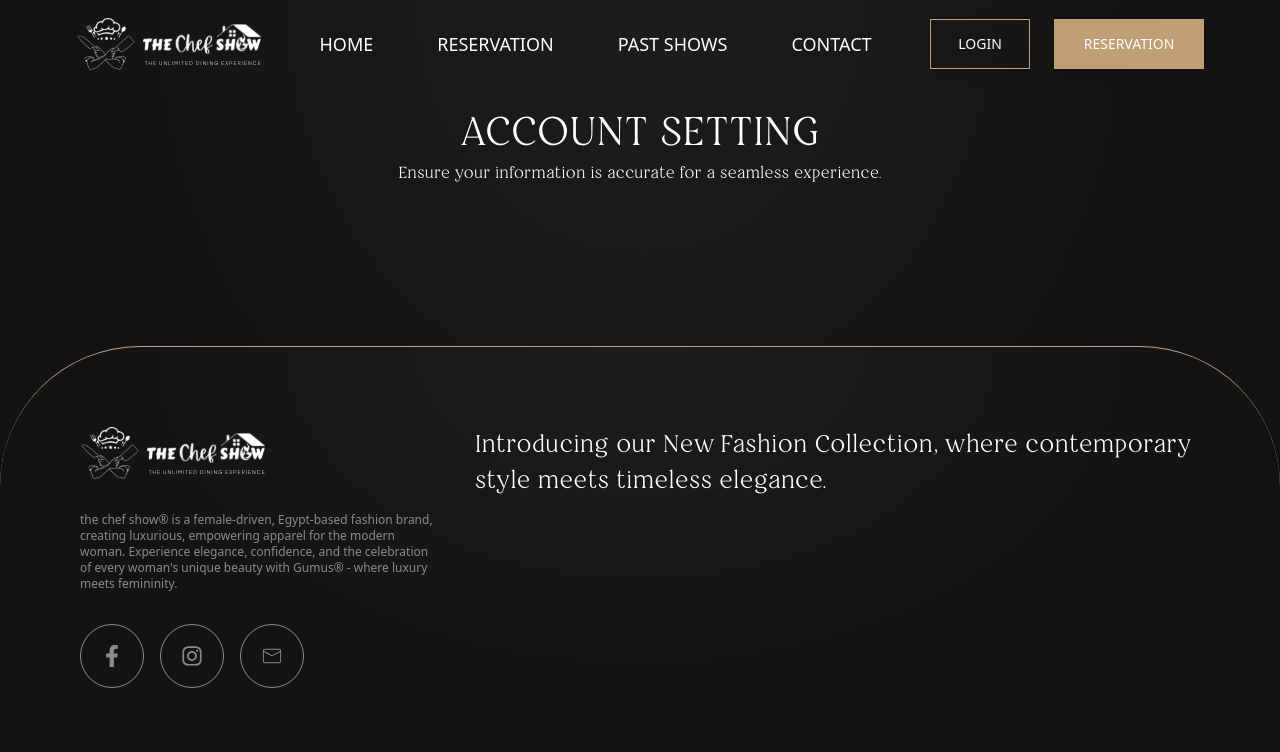
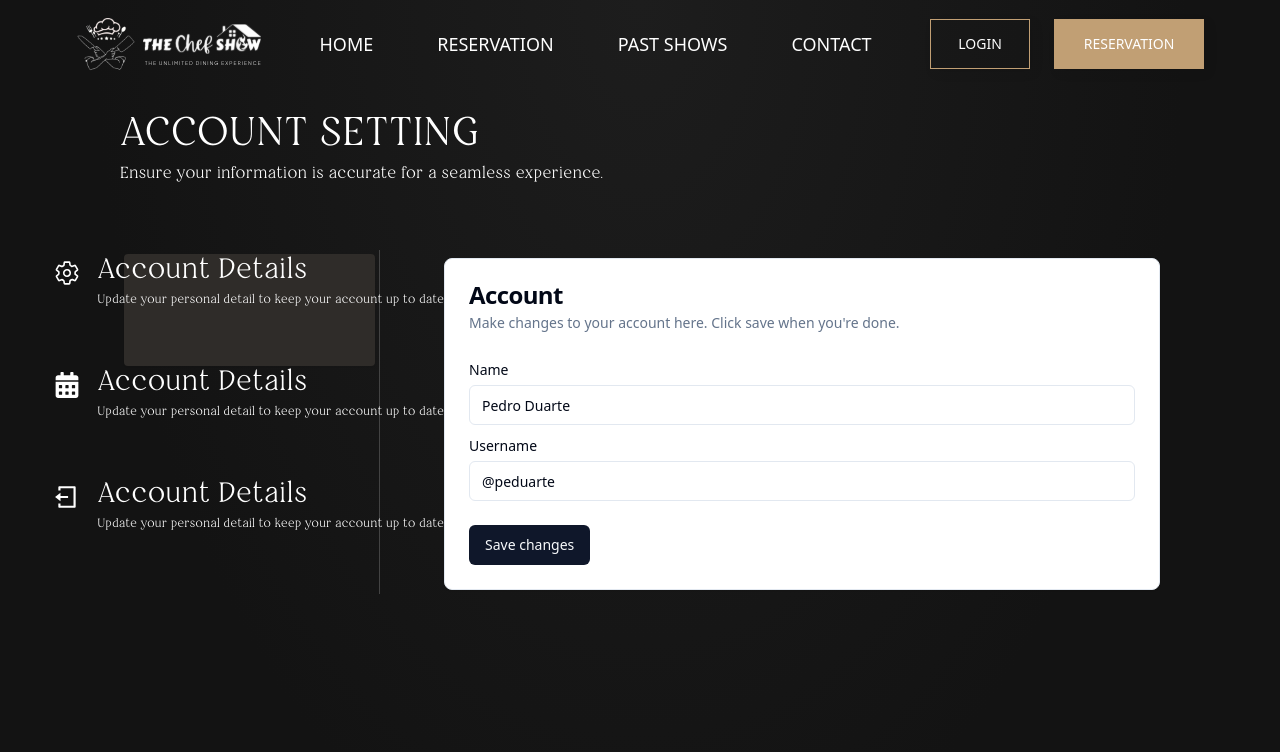
Before and after one commit to Safeya-Yasien/the-chef-show, a React (Vite) app: page /account-setting in a window 1280 px wide. Shown: the top 752 px of the page. Built offline with nearby package versions, Linux system fonts and the light colour scheme.

Commit message:
create account setting using tabs shadcn

```diff
--- a/package.json
+++ b/package.json
@@ -13,6 +13,7 @@
     "@radix-ui/react-dialog": "^1.1.4",
     "@radix-ui/react-label": "^2.1.1",
     "@radix-ui/react-slot": "^1.1.1",
+    "@radix-ui/react-tabs": "^1.1.2",
     "@tabler/icons-react": "^3.29.0",
     "class-variance-authority": "^0.7.1",
     "clsx": "^2.1.1",
--- /dev/null
+++ b/src/components/ui/input.tsx
@@ -0,0 +1,22 @@
+import * as React from "react"
+
+import { cn } from "@/lib/utils"
+
+const Input = React.forwardRef<HTMLInputElement, React.ComponentProps<"input">>(
+  ({ className, type, ...props }, ref) => {
+    return (
+      <input
+        type={type}
+        className={cn(
+          "flex h-10 w-full rounded-md border border-input bg-background px-3 py-2 text-base ring-offset-background file:border-0 file:bg-transparent file:text-sm file:font-medium file:text-foreground placeholder:text-muted-foreground focus-visible:outline-none focus-visible:ring-2 focus-visible:ring-ring focus-visible:ring-offset-2 disabled:cursor-not-allowed disabled:opacity-50 md:text-sm",
+          className
+        )}
+        ref={ref}
+        {...props}
+      />
+    )
+  }
+)
+Input.displayName = "Input"
+
+export { Input }
--- /dev/null
+++ b/src/components/ui/tabs.tsx
@@ -0,0 +1,53 @@
+import * as React from "react"
+import * as TabsPrimitive from "@radix-ui/react-tabs"
+
+import { cn } from "@/lib/utils"
+
+const Tabs = TabsPrimitive.Root
+
+const TabsList = React.forwardRef<
+  React.ElementRef<typeof TabsPrimitive.List>,
+  React.ComponentPropsWithoutRef<typeof TabsPrimitive.List>
+>(({ className, ...props }, ref) => (
+  <TabsPrimitive.List
+    ref={ref}
+    className={cn(
+      "inline-flex h-10 items-center justify-center rounded-md bg-muted p-1 text-muted-foreground",
+      className
+    )}
+    {...props}
+  />
+))
+TabsList.displayName = TabsPrimitive.List.displayName
+
+const TabsTrigger = React.forwardRef<
+  React.ElementRef<typeof TabsPrimitive.Trigger>,
+  React.ComponentPropsWithoutRef<typeof TabsPrimitive.Trigger>
+>(({ className, ...props }, ref) => (
+  <TabsPrimitive.Trigger
+    ref={ref}
+    className={cn(
+      "inline-flex items-center justify-center whitespace-nowrap rounded-sm px-3 py-1.5 text-sm font-medium ring-offset-background transition-all focus-visible:outline-none focus-visible:ring-2 focus-visible:ring-ring focus-visible:ring-offset-2 disabled:pointer-events-none disabled:opacity-50 data-[state=active]:bg-backredground data-[state=active]:text-foreground data-[state=active]:shadow-sm",
+      className
+    )}
+    {...props}
+  />
+))
+TabsTrigger.displayName = TabsPrimitive.Trigger.displayName
+
+const TabsContent = React.forwardRef<
+  React.ElementRef<typeof TabsPrimitive.Content>,
+  React.ComponentPropsWithoutRef<typeof TabsPrimitive.Content>
+>(({ className, ...props }, ref) => (
+  <TabsPrimitive.Content
+    ref={ref}
+    className={cn(
+      "mt-2 ring-offset-background focus-visible:outline-none focus-visible:ring-2 focus-visible:ring-ring focus-visible:ring-offset-2",
+      className
+    )}
+    {...props}
+  />
+))
+TabsContent.displayName = TabsPrimitive.Content.displayName
+
+export { Tabs, TabsList, TabsTrigger, TabsContent }
--- a/src/pages/AccountSetting.tsx
+++ b/src/pages/AccountSetting.tsx
@@ -1,10 +1,33 @@
+import { Button } from "@/components/ui/button";
+import {
+  Card,
+  CardContent,
+  CardDescription,
+  CardFooter,
+  CardHeader,
+  CardTitle,
+} from "@/components/ui/card";
+import { Input } from "@/components/ui/input";
+import { Label } from "@/components/ui/label";
+import { Tabs, TabsContent, TabsList, TabsTrigger } from "@/components/ui/tabs";
+import { useState } from "react";
+import { FaCalendarAlt } from "react-icons/fa";
+
+import { IoSettingsOutline } from "react-icons/io5";
+import { RiLogoutBoxLine } from "react-icons/ri";
 
 const AccountSetting = () => {
+  const [activeTab, setActiveTab] = useState("personal-information");
+
+  const handleTabChange = (value) => {
+    setActiveTab(value);
+  };
+
   return (
     <div className="pt-[120px]" id="contact">
-      <div className="container mx-auto">
+      <div className="container px-[120px]  mx-auto">
         {/* custom title  */}
-        <div className="font-normal font-restora text-white flex flex-col items-center gap-[14px]">
+        <div className="font-normal font-restora text-white flex flex-col  gap-[14px]">
           <h1 className="text-lg md:text-[40px] uppercase">ACCOUNT SETTING</h1>
           <p className="text-[16px]">
             Ensure your information is accurate for a seamless experience.
@@ -12,6 +35,115 @@ const AccountSetting = () => {
         </div>
 
         {/* accordion */}
+        <Tabs
+          defaultValue="personal-information"
+          className="w-full flex gap-[64px] mt-[64px]"
+        >
+          <TabsList className="flex flex-col w-1/4 h-full bg-transparent border-r border-[#434343] rounded-none">
+            <TabsTrigger
+              value="personal-information"
+              onClick={() => handleTabChange("personal-information")}
+              className={`w-full text-left flex items-start gap-4 h-[112px] ${
+                activeTab === "personal-information" ? "bg-[#2F2C29]" : ""
+              }`}
+            >
+              <div>
+                <IoSettingsOutline className="text-white w-[28px] h-[26px]" />
+              </div>
+
+              <div className="font-restora flex flex-col gap-3">
+                <h2 className="text-white font-normal text-[28px] ">
+                  Account Details
+                </h2>
+                <p className="text-white font-normal text-xs ">
+                  Update your personal detail to keep your account up to date.
+                </p>
+              </div>
+            </TabsTrigger>
+            <TabsTrigger
+              value="my-booking"
+              className="w-full !bg-transparent text-left flex items-start gap-4 h-[112px]"
+            >
+              <div>
+                <FaCalendarAlt className="text-white w-[28px] h-[26px]" />
+              </div>
+
+              <div className="font-restora flex flex-col gap-3">
+                <h2 className="text-white font-normal text-[28px] ">
+                  Account Details
+                </h2>
+                <p className="text-white font-normal text-xs ">
+                  Update your personal detail to keep your account up to date.
+                </p>
+              </div>
+            </TabsTrigger>
+            <TabsTrigger
+              value="logout"
+              className="w-full !bg-transparent text-left flex items-start gap-4 h-[112px]"
+            >
+              <div>
+                <RiLogoutBoxLine className="text-white w-[28px] h-[26px]" />
+              </div>
+
+              <div className="font-restora flex flex-col gap-3">
+                <h2 className="text-white font-normal text-[28px] ">
+                  Account Details
+                </h2>
+                <p className="text-white font-normal text-xs ">
+                  Update your personal detail to keep your account up to date.
+                </p>
+              </div>
+            </TabsTrigger>
+          </TabsList>
+
+          <TabsContent value="personal-information" className="w-full">
+            <Card>
+              <CardHeader>
+                <CardTitle>Account</CardTitle>
+                <CardDescription>
+                  Make changes to your account here. Click save when you're
+                  done.
+                </CardDescription>
+              </CardHeader>
+              <CardContent className="space-y-2">
+                <div className="space-y-1">
+                  <Label htmlFor="name">Name</Label>
+                  <Input id="name" defaultValue="Pedro Duarte" />
+                </div>
+                <div className="space-y-1">
+                  <Label htmlFor="username">Username</Label>
+                  <Input id="username" defaultValue="@peduarte" />
+                </div>
+              </CardContent>
+              <CardFooter>
+                <Button>Save changes</Button>
+              </CardFooter>
+            </Card>
+          </TabsContent>
+          <TabsContent value="my-booking">
+            <Card>
+              <CardHeader>
+                <CardTitle>Password</CardTitle>
+                <CardDescription>
+                  Change your password here. After saving, you'll be logged out.
+                </CardDescription>
+              </CardHeader>
+              <CardContent className="space-y-2">
+                <div className="space-y-1">
+                  <Label htmlFor="current">Current password</Label>
+                  <Input id="current" type="password" />
+                </div>
+                <div className="space-y-1">
+                  <Label htmlFor="new">New password</Label>
+                  <Input id="new" type="password" />
+                </div>
+              </CardContent>
+              <CardFooter>
+                <Button>Save password</Button>
+              </CardFooter>
+            </Card>
+          </TabsContent>
+        </Tabs>
       </div>
     </div>
   );
```
Also changed, not shown: 1 other file (tests, documents, lock files or other folders).
